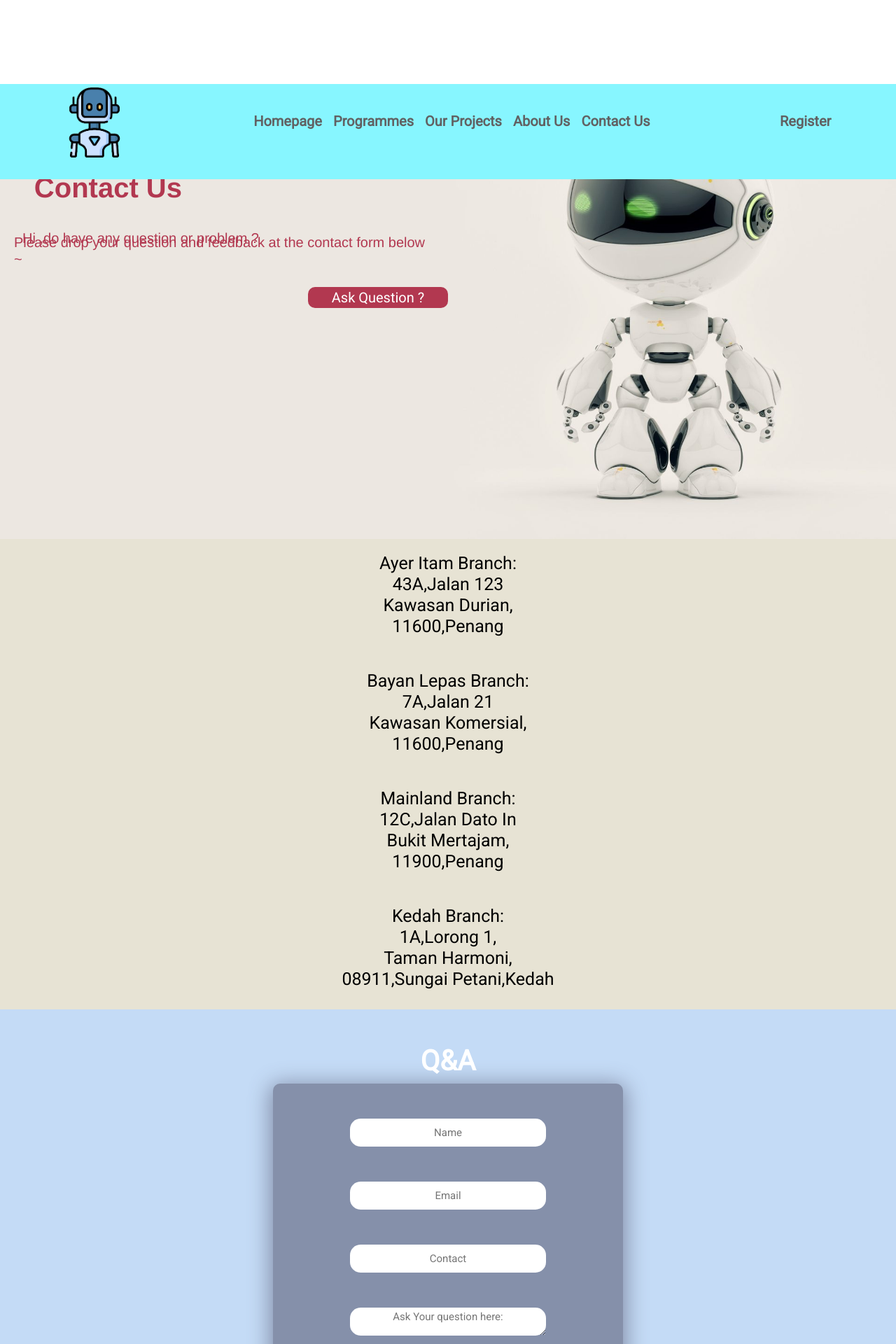
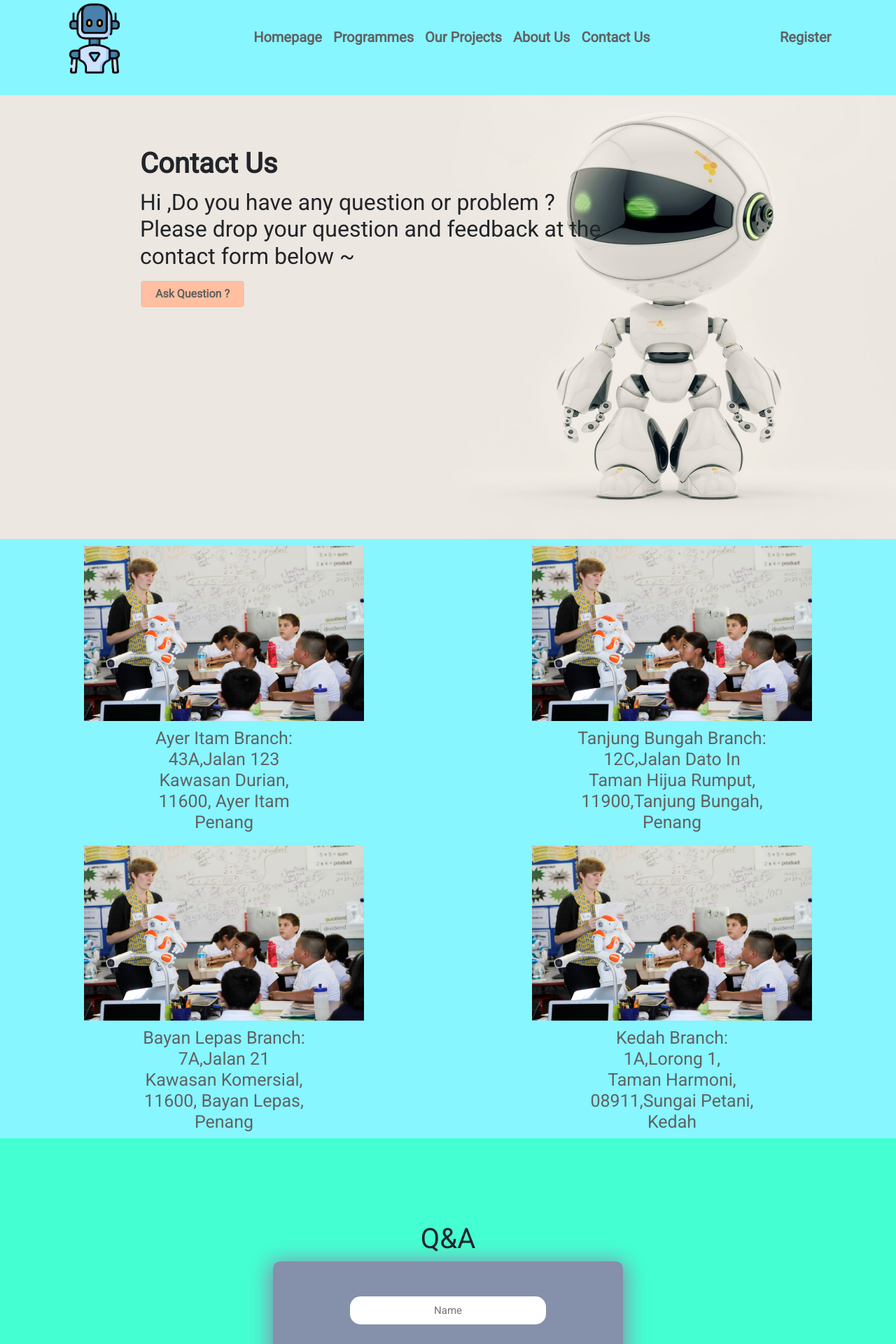
Before and after one commit to KZLim/RILCMS-Enterprise-Project, a PHP site: page /contactUs.php in a window 1280 px wide. Shown: the top 1920 px of the page at 70% size. Run offline with PHP 8.4, Linux system fonts and the light colour scheme.

Commit message:
Contact Us and About Us changes
New Style for both pages

```diff
--- a/contactus.css
+++ b/contactus.css
@@ -1,113 +1,59 @@
-.text1{
+.image-caption{
     position: absolute;
-    font-family: Helvetica;
-    font-size: 40px;
-    bottom: 500px;
-    right: 1000px;
-    color: #b23850;
-    padding-left: 20px;
-    padding-right: 20px;
-    animation:slide-right 2s;
-}
-@keyframes slide-right{
-    from{
-        right: 1300px;
-    }
-    to{
-        right:1000px;
-    }
-}
-.text2{
-    position: absolute;
-    font-family: Helvetica;
-    font-size: 20px;
-    bottom: 440px;
-    right: 890px;
-    color: #b23850;
-    padding-left: 20px;
-    padding-right: 20px;
-    animation:slide-up 2s;
-
-}
-@keyframes slide-up{
-    from{
-        bottom: 100%;
-    }
-    to{
-        bottom: 440px;
-
-    }
+    top: 210px;
+    left: 200px;
 }
 
-.text3{
-    position: absolute;
-    font-family: Helvetica;
-    font-size: 20px;
-
-    bottom: 410px;
-    right: 640px;
-    color: #b23850;
-    padding-left: 20px;
-    padding-right: 20px;
-    animation:slide-left 2s;
-}
-@keyframes slide-left{
-    from{
-        right: 0%;
-    }
-    to{
-       right: 640px;
-    }
-}
-.scrollbutton{
-    position: absolute;
-    background-color: #B23850;
-    width: 200px;
-    font-size: 20px;
-    border: #B23850;
-    border-radius: 10px;
-    bottom: 360px;
-    right: 640px;
-    padding-left: 20px;
-    padding-right: 20px;
-    color: white;
-    animation:slide-left 2s;
-    transition: width 2s
+.glowButton{
+    border: 1px solid;
+    font-weight: bold;
+    background-color: #FFBFA0;
+    width: 150px;
+    height: 40px;
+    padding-top: 7px;
+    text-align: center;
+    color: #616161;
+    border-radius: 5px;
+    -webkit-transition-duration: 0.3s;
+    transition-duration: 0.3s;
+    -webkit-transition-property: box-shadow, transform;
+    transition-property: box-shadow, transform;
+    border-color: #DAF5FF;
 }
 
-@keyframes slide-left{
-    from{
-        right: 0%;
-    }
-    to{
-       right: 640px;
-    }
-}
-.scrollbutton:hover{
-    background-color:#3B8BEB ;
-    border-radius: 10px;
-    border-color: #3B8BEB;
-    box-shadow: 0 0 15px #3B8BEB;
-    cursor: pointer;
-    width: 220px;
-    color: white;
+.glowButton:hover, .glowButton:focus, .glowButton:active{
+    box-shadow: 0 0 20px #616161;
+    -webkit-transform: scale(1.1);
+    transform: scale(1.1);
+    border-color: white;
 }
 
+.flex-container {
+    display: flex;
+    flex-direction: row;
+    font-size: 30px;
+    text-align: center;
+    margin: 0px;
+    height: auto;
+    background-color: #87F6FF;
+    color: #616163;
+}
 
-.outercontainer{
-    background-color:#c4dbf6;
-    width: 100%;
-    height: 620px;
+.flex-item-left {
+    flex: 50%;
+}
 
+.flex-item-right {
+    flex: 50%;
+}
 
+.thirdSection{
+    background-color: #44ffd2;
+    height: auto;
+    padding: 20px;
 }
-.title{
-    padding-top: 50px;
-    text-align: center;
-    color: white;
-    font-weight: bold;
-}
-.formdivInner{
+
+.form-container{
     background-color: #8590AA;
     border-radius: 10px;
     margin-right: auto;
@@ -117,18 +63,19 @@
     box-shadow: #8590AA 0px 5px 30px 5px;
 }
 
-.formField{
+.form-field{
     width: 280px;
     height: 40px;
     border: none;
     border-radius: 15px;
     margin-top: 50px;
+    margin-left: 110px;
     font-size: 15px;
     outline: none;
     text-align: center;
 }
 
-.formField:focus{
+.form-field:focus{
     border-radius: 15px;
     border-top: none;
     border-left: none;
@@ -137,31 +84,3 @@
     outline: none;
     transition: 0.2s;
 }
-
-.glowButton{
-    border: 1px solid black;
-    font-weight: bold;
-    background-color: #3B8BEB;
-    width: 150px;
-    height: 40px;
-    text-align: center;
-    color: white;
-    border-radius: 5px;
-    margin-left: 65px;
-    -webkit-transition-duration: 0.3s;
-    transition-duration: 0.3s;
-    -webkit-transition-property: box-shadow, transform;
-    transition-property: box-shadow, transform;
-    margin-top: 20px;
-    border-color: #3B8BEB;
-    margin-left: 150px;
-
-}
-
-
-.glowButton:hover, .glowButton:focus, .glowButton:active{
-    box-shadow: 0 0 15px #3B8BEB;
-    -webkit-transform: scale(1.1);
-    transform: scale(1.1);
-    border-color: #3B8BEB;
-}
--- a/contactus.php
+++ b/contactus.php
@@ -2,79 +2,86 @@
 
 <html>
     <head>
-        <title>Contact Us | Student</title>
+        <title>Thunder Robotics | Contact Us</title>
         <meta charset = "utf-8">
-        <link rel="stylesheet" href="contactus.css">
-        <link rel="stylesheet" href="main_theme.css">
-        <link rel="stylesheet" href="https://cdnjs.cloudflare.com/ajax/libs/font-awesome/5.15.3/css/all.min.css">
+        <link rel="stylesheet" href="contactUs.css">
         <link href="https://cdn.jsdelivr.net/npm/bootstrap@5.3.0-alpha3/dist/css/bootstrap.min.css" rel="stylesheet" integrity="sha384-KK94CHFLLe+nY2dmCWGMq91rCGa5gtU4mk92HdvYe+M/SXH301p5ILy+dN9+nJOZ" crossorigin="anonymous">
         <script src="https://cdn.jsdelivr.net/npm/bootstrap@5.3.0-alpha3/dist/js/bootstrap.bundle.min.js" integrity="sha384-ENjdO4Dr2bkBIFxQpeoTz1HIcje39Wm4jDKdf19U8gI4ddQ3GYNS7NTKfAdVQSZe" crossorigin="anonymous"></script>
         <?php include 'header.php';?>
     </head>
+
     <body>
+        <!--placeholder for header to fixed. Header is set as position fix, need something to fix on-->
+        <div style="height: 15vh">
+        </div>
 
-        <div class="imageOuterContainer" style="margin-top:15vh" >
-            <img src="images/contactus_img1.jpg" class="img_class1"  alt="firstimg" width="100%" height="650px">
-            <div class="outerText">
-                <h1 class="text1"><b>Contact Us</b></h1>
-                <h2   class="text2">Hi ,do have any question or problem ?  </h2>
-                <h2 class="text3">Please drop your question and feedback at the contact form below ~ </h2>
-                <a class="scrollbutton" href="#outer_container" style="text-align:center">Ask Question ?</a>
-            </div>
+        <div>
+            <img src="images/contactus_img1.jpg" alt="firstimg" width="100%" height="650px">
+            <h1 class="image-caption"><b>Contact Us</b></h1>
+            <h2  class="image-caption" style="top: 270px; left:200px">Hi ,Do you have any question or problem ?<br/>
+                Please drop your question and feedback at the <br/> contact form below ~  </h2>
+            <a class="image-caption glowButton" href="#contactUs_form" style="top: 400px;">Ask Question ?</a>
         </div>
-        <div class="address-flex-container">
-            <div class="flex-item-left" style="font-size:20px;padding:20px;color:black;background:#E7E3D4">
-                <h1 style="font-size:25px;">
+
+        <div class="flex-container">
+            <div class="flex-item-left">
+                <img src="images/interactive class.webp" height="250px" width="400xp" style="margin-top:10px">
+                <h1 style="font-size:25px; margin-top: 10px;">
                     Ayer Itam Branch:<br/>
                     43A,Jalan 123<br/>
                     Kawasan Durian,<br/>
-                    11600,Penang
+                    11600, Ayer Itam <br/>
+                    Penang
                 </h1>
             </div>
-            <div class="flex-item-right" style="font-size:20px;padding:20px;color:black;background:#E7E3D4">
-                <h1 style="font-size:25px;">
-                    Bayan Lepas Branch:<br/>
-                    7A,Jalan 21<br/>
-                    Kawasan Komersial,<br/>
-                    11600,Penang
+
+            <div class="flex-item-right">
+                <img src="images/interactive class.webp" height="250px" width="400xp" style="margin-top:10px">
+                <h1 style="font-size:25px; margin-top: 10px;">
+                    Tanjung Bungah Branch:<br/>
+                    12C,Jalan Dato In<br/>
+                    Taman Hijua Rumput,<br/>
+                    11900,Tanjung Bungah,<br/>
+                    Penang
                 </h1>
             </div>
         </div>
 
-        <div class="address-flex-container">
-            <div class="flex-item-left" style="font-size:20px;padding:20px;color:black;background:#E7E3D4">
-                <h1 style="font-size:25px;">
-                    Mainland Branch:<br/>
-                    12C,Jalan Dato In<br/>
-                    Bukit Mertajam,<br/>
-                    11900,Penang
+        <div class="flex-container">
+            <div class="flex-item-left">
+                <img src="images/interactive class.webp" height="250px" width="400xp" style="margin-top:10px">
+                <h1 style="font-size:25px; margin-top: 10px;">
+                    Bayan Lepas Branch:<br/>
+                    7A,Jalan 21<br/>
+                    Kawasan Komersial,<br/>
+                    11600, Bayan Lepas,<br/>
+                    Penang
                 </h1>
             </div>
-            <div class="flex-item-right" style="font-size:20px;padding:20px;color:black;background:#E7E3D4">
-                <h1 style="font-size:25px;">
+
+            <div class="flex-item-right">
+                <img src="images/interactive class.webp" height="250px" width="400xp" style="margin-top:10px">
+                <h1 style="font-size:25px; margin-top: 10px;">
                     Kedah Branch:<br/>
                     1A,Lorong 1,<br/>
                     Taman Harmoni,<br/>
-                    08911,Sungai Petani,Kedah
+                    08911,Sungai Petani,<br/>
+                    Kedah
                 </h1>
             </div>
         </div>
-        <div class="outercontainer" id="outer_container">
-            <div class="formdiv" style="text-align: center;">
-                <h1 class="title">Q&A</h1>
-                <form action="#" method="POST" class="formdivInner">
-                    <input type="text" name="name" class="formField" placeholder ="Name" required>
-                    <input type="email" name="email"  class="formField" placeholder ="Email" required>
-                    <input type="tel" name="contact"  class="formField" placeholder ="Contact" required>
-                    <textarea class="formField" name="question" placeholder="Ask Your question here:" required></textarea>
+
+        <div class="thirdSection" id="contactUs_form" style="padding-top: 15vh; padding-bottom: 15vh;">
+                <h1 style="text-align: center;">Q&A</h1>
+                <form action="#" method="POST" class="form-container">
+                    <input type="text" name="name" class="form-field" placeholder ="Name" required>
+                    <input type="email" name="email"  class="form-field" placeholder ="Email" required>
+                    <input type="tel" name="contact"  class="form-field" placeholder ="Contact" required>
+                    <textarea class="form-field" name="question" placeholder="Ask Your question here:" required></textarea>
                     <br><br>
-                    <input name="Submit" type="submit" value="Submit" class="glowButton" style="margin-left: auto;margin-right:auto;" >
+                    <input name="contactUs_submit" value="Let Us Know" type="submit"  class="glowButton" style="margin-left: 175px; padding: 0px;">
                 </form>
-            </div>
         </div>
-
-
-
     </body>
     <?php include 'footer.php';?>
 </html>
```
Also changed, not shown: aboutus.css (+35 -156 lines), aboutus.php (+42 -44 lines).
